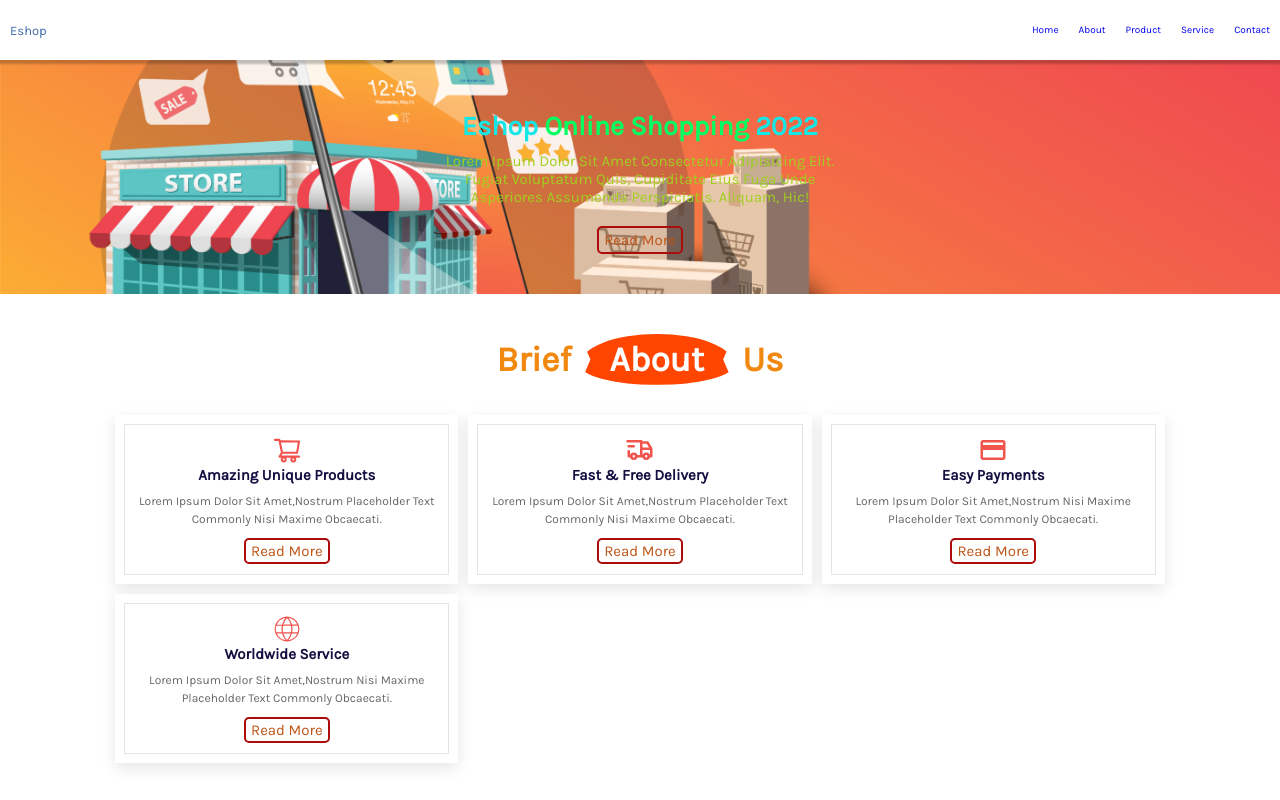
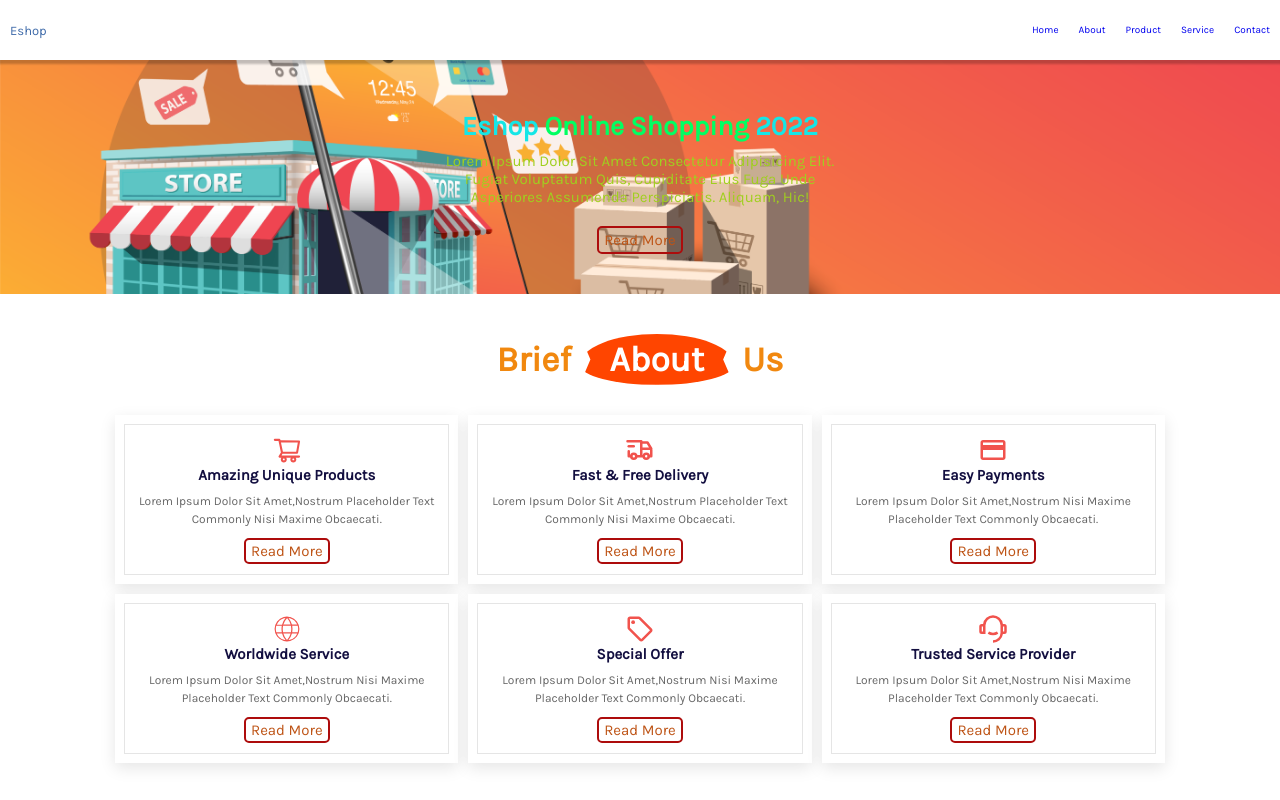
Before and after one commit to Raihanhn/Ecommerce-site, a React (Vite) app: page / in a window 1280 px wide. Shown: the top 800 px of the page. Built offline with nearby package versions, Linux system fonts and the light colour scheme.

Commit message:
3rd commit

```diff
--- a/src/components/Home.jsx
+++ b/src/components/Home.jsx
@@ -3,6 +3,8 @@ import { AiOutlineShoppingCart } from 'react-icons/ai';
 import { MdOutlinePayment } from 'react-icons/md';
 import { TbTruckDelivery } from 'react-icons/tb';
 import { CiGlobe } from 'react-icons/ci';
+import { MdOutlineLocalOffer } from 'react-icons/md';
+import { RiCustomerService2Line } from 'react-icons/ri';
 
 const Home = () => {
   return (
@@ -46,6 +48,20 @@ const Home = () => {
             <a href="#" class="mbtn">read more</a>
         </div>
 
+        <div class="box">
+              <MdOutlineLocalOffer className='iconic' />
+            <h3>special offer</h3>
+            <p>Lorem ipsum dolor sit amet,nostrum nisi maxime placeholder text commonly obcaecati.</p>
+            <a href="#" class="mbtn">read more</a>
+        </div>
+
+        <div class="box">
+              <RiCustomerService2Line className='iconic' />
+            <h3>trusted service provider</h3>
+            <p>Lorem ipsum dolor sit amet,nostrum nisi maxime placeholder text commonly obcaecati.</p>
+            <a href="#" class="mbtn">read more</a>
+        </div>
+
     </div>
 
    </section>
```
